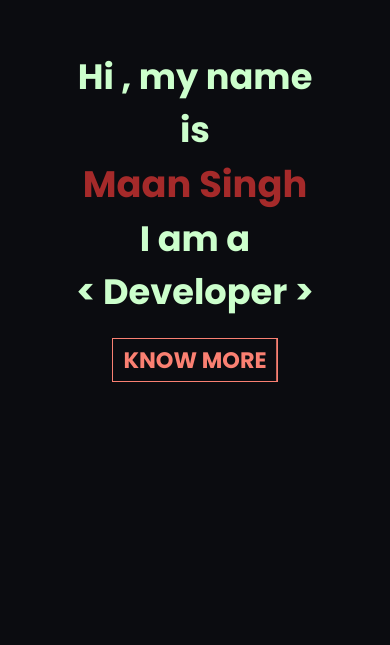
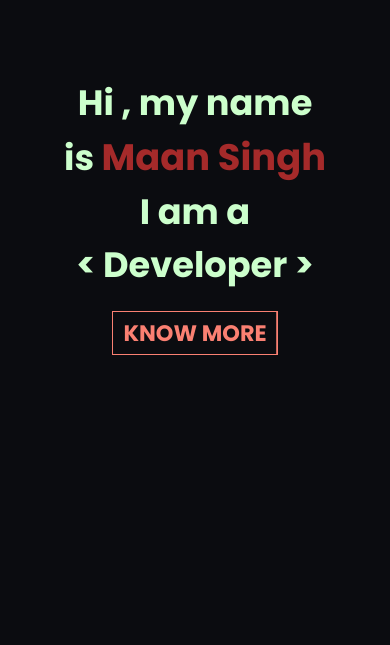
Before and after one commit to maanvendrasingh/maansingh.netlify, a plain HTML site: page index.html in a window 390 px wide. Shown: the part 199-844 px from the top of the page. Drawn offline with nearby package versions, Linux system fonts and the light colour scheme.

Commit message:
Update main.css

```diff
--- a/css/main.css
+++ b/css/main.css
@@ -334,7 +334,7 @@ footer a:hover{
 		font-size: 1.4rem;
 	}
 	.introduction-body{
-		padding: 0 4.1rem;
+		padding: 0 4rem;
 	}
 }
 
```
